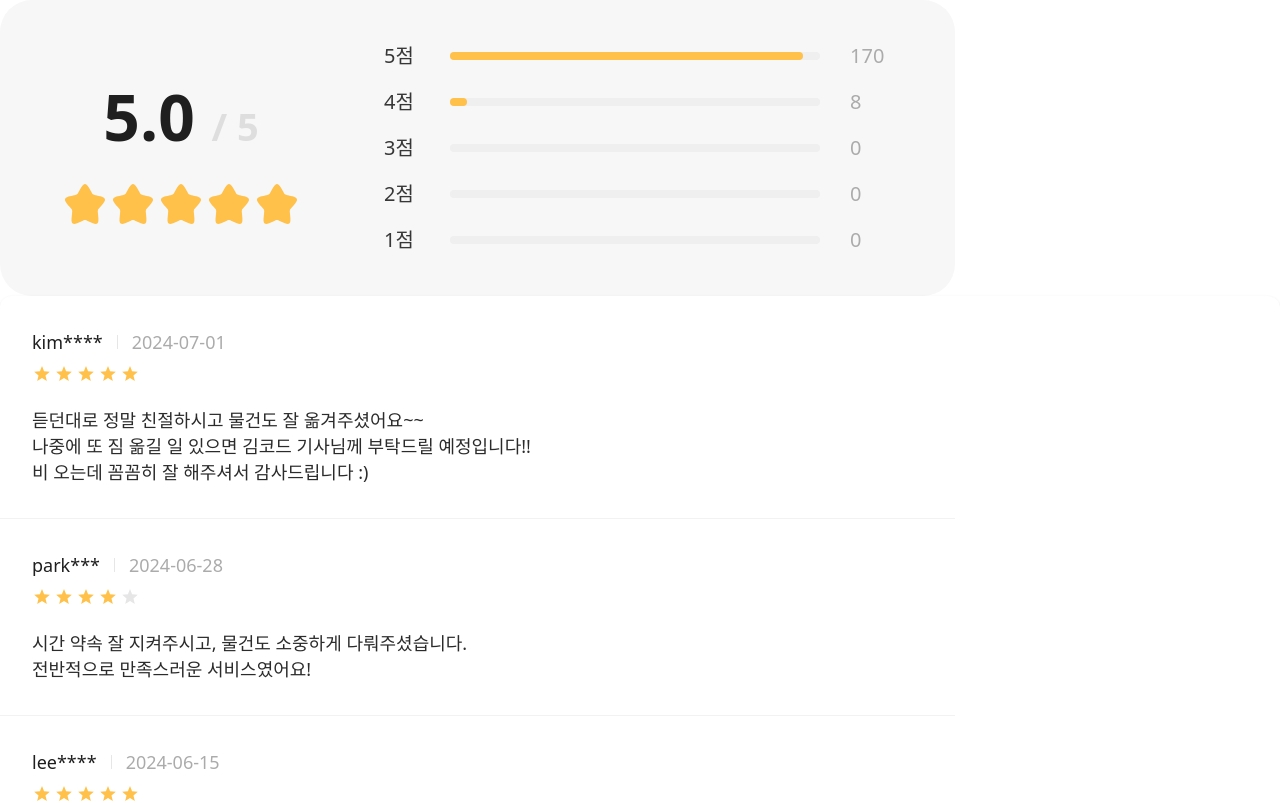
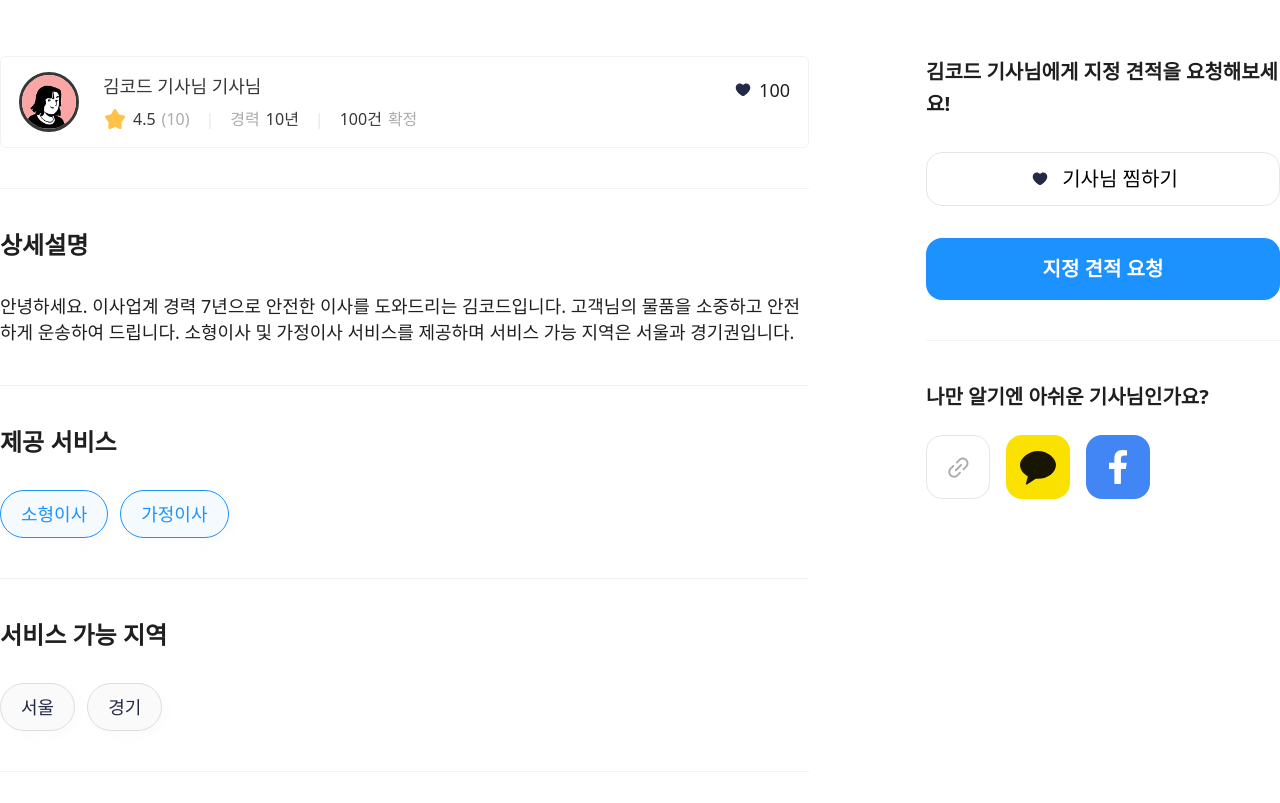
Before and after one commit to Mov2ng/8--Moving-Mov2ng-FE, a Next.js app: page /movers/1 in a window 1280 px wide. Shown: the top 803 px of the page. Built offline with nearby package versions, Linux system fonts and the light colour scheme; a web font is replaced by a local one.

Commit message:
feat:기사님 찾기 상세페이지 구현

```diff
--- a/src/app/movers/(components)/FindDriverList.tsx
+++ b/src/app/movers/(components)/FindDriverList.tsx
@@ -1,6 +1,6 @@
 import MovingTypeChip from '@/components/chips/MovingTypeChip'
 import React from 'react'
-import DriverProfile from './FindDriverProfile'
+import FindDriverProfile from './FindDriverProfile'
 
 export default function DriverList({ size = 'md', name, likeCount, career, confirmedCount, imageSrc }: { size?: 'sm' | 'md', name: string, likeCount: number, career: number, confirmedCount: number, imageSrc?: string }) {
   return (
@@ -20,7 +20,7 @@ export default function DriverList({ size = 'md', name, likeCount, career, confi
         />
       </div>
       <div className={`w-full text-black-300 ${size === 'sm' ? 'pret-14-semibold' : 'pret-2xl-semibold max-md:pret-14-semibold'}`} >고객님의 물품을 안전하게 운송해 드립니다. (한줄소개란)</div>
-      <DriverProfile name={name} likeCount={likeCount} career={career} confirmedCount={confirmedCount} imageSrc={imageSrc} size={size} />
+      <FindDriverProfile name={name} likeCount={likeCount} career={career} confirmedCount={confirmedCount} imageSrc={imageSrc} size={size} />
     </div>
   )
 }
--- a/src/app/movers/(components)/FindDriverProfile.tsx
+++ b/src/app/movers/(components)/FindDriverProfile.tsx
@@ -1,7 +1,8 @@
 import React from "react";
 import Image from "next/image";
 import RatingPoints from "./RatingPoints";
-export default function DriverProfile({ name, likeCount, career, confirmedCount, imageSrc, size = 'md' }: { name: string, likeCount: number, career: number, confirmedCount: number, imageSrc?: string, size?: 'sm' | 'md' }) {
+
+export default function FindDriverProfile({ name, likeCount, career, confirmedCount, imageSrc, size = 'md' }: { name: string, likeCount: number, career: number, confirmedCount: number, imageSrc?: string, size?: 'sm' | 'md' }) {
   return (
     <div className={`flex items-center max-w-[907px] w-full h-[92px] max-md:h-[78px] bg-gray-50 border border-line-100 rounded-md
         ${size === 'sm' ? 'gap-3 p-[10px]' : 'gap-6 px-4.5 py-4 max-md:p-[10px] max-md:gap-3'}`}>
--- a/src/app/movers/(components)/RatingPoints.tsx
+++ b/src/app/movers/(components)/RatingPoints.tsx
@@ -3,7 +3,7 @@ import Image from 'next/image'
 export default function RatingPoints({ rating, count, size = 'md' }: { rating: number, count: number, size?: 'sm' | 'md' }) {
   return (
     <div className='flex items-center gap-[6px] max-md:gap-0.5'>
-      <Image src="assets/icon/ic-star-active.svg" alt="star" width={24} height={24} className={`max-md:w-5 max-md:h-5 max-sm:w-4 max-sm:h-4 ${size === 'sm' ? 'w-[18px] h-[18px]' : 'w-6 h-6'}`} />
+      <Image src="/assets/icon/ic-star-active.svg" alt="star" width={24} height={24} className={`max-md:w-5 max-md:h-5 max-sm:w-4 max-sm:h-4 ${size === 'sm' ? 'w-[18px] h-[18px]' : 'w-6 h-6'}`} />
       <span className='pret-16-medium text-black-300 max-md:pret-13-medium'>{rating}</span>
       <span className='pret-16-medium text-gray-300 max-md:pret-13-medium'>({count})</span>
     </div>
--- a/src/app/movers/(components)/ReviewList.tsx
+++ b/src/app/movers/(components)/ReviewList.tsx
@@ -1,14 +1,5 @@
-// import React from 'react'
-
-// export default function ReviewList() {
-//   return (
-//     <div>
-
-//     </div>
-//   );
-// }
-
-import React from 'react';
+import React from "react";
+import StarRating from "./StarRating";
 
 interface ReviewCardProps {
   username: string;
@@ -18,133 +9,44 @@ interface ReviewCardProps {
   isLast?: boolean;
 }
 
-// Star Icon Component
-const StarIcon = ({ filled = true }: { filled?: boolean }) => (
-  <svg
-    className="w-5 h-5"
-    viewBox="0 0 20 20"
-    fill={filled ? '#FFC149' : '#E6E6E6'}
-    xmlns="http://www.w3.org/2000/svg"
-  >
-    <path d="M10 2L12.09 7.26L17.82 7.64L13.46 11.38L14.82 17L10 14.04L5.18 17L6.54 11.38L2.18 7.64L7.91 7.26L10 2Z" />
-  </svg>
-);
-
-// Star Rating Component
-const StarRating = ({ rating }: { rating: number }) => (
-  <div className="flex items-center gap-0.5" role="img" aria-label={`별점 ${rating}점`}>
-    {[1, 2, 3, 4, 5].map((star) => (
-      <StarIcon key={star} filled={star <= rating} />
-    ))}
-  </div>
-);
-
-// Main ReviewCard Component
-export const ReviewCard: React.FC<ReviewCardProps> = ({
+export default function ReviewList({
   username,
   date,
   rating,
   content,
   isLast = false,
-}) => {
+}: ReviewCardProps) {
   return (
     <article
       className={`
         w-full max-w-[955px] bg-white
         flex flex-col gap-6
-        py-8 px-8
-        ${!isLast ? 'border-b border-[#F2F2F2]' : ''}
+        py-8
+        ${!isLast ? "border-b border-[#F2F2F2]" : ""}
       `}
     >
       {/* Header Section */}
-      <header className="flex flex-col gap-2">
+      <div className="flex flex-col gap-2">
         {/* User Info Row */}
         <div className="flex items-center gap-[14px]">
-          <span className="text-lg font-normal text-[#1F1F1F]">
-            {username}
-          </span>
+          <span className="pret-2lg-regular text-black-400">{username}</span>
 
           {/* Divider */}
-          <div className="w-px h-[14px] bg-[#E6E6E6]" />
+          <div className="w-px h-[14px] bg-line-200" />
 
-          <time
-            className="text-lg font-normal text-[#ABABAB]"
-            dateTime={date}
-          >
+          <time className="pret-2lg-regular text-gray-300" dateTime={date}>
             {date}
           </time>
         </div>
 
         {/* Star Rating */}
-        <StarRating rating={rating} />
-      </header>
+        <StarRating rating={rating} size={20} />
+      </div>
 
       {/* Review Content */}
-      <p className="text-lg font-normal text-[#2B2B2B] leading-[1.44] whitespace-pre-line">
+      <p className="pret-2lg-regular text-[#2B2B2B] whitespace-pre-line">
         {content}
       </p>
     </article>
   );
-};
-
-// ReviewCardList Component for multiple reviews
-interface Review {
-  id: string | number;
-  username: string;
-  date: string;
-  rating: number;
-  content: string;
 }
-
-interface ReviewCardListProps {
-  reviews: Review[];
-}
-
-export const ReviewCardList: React.FC<ReviewCardListProps> = ({ reviews }) => {
-  return (
-    <div className="bg-white rounded-xl shadow-sm overflow-hidden">
-      {reviews.map((review, index) => (
-        <ReviewCard
-          key={review.id}
-          username={review.username}
-          date={review.date}
-          rating={review.rating}
-          content={review.content}
-          isLast={index === reviews.length - 1}
-        />
-      ))}
-    </div>
-  );
-};
-
-// Example usage data
-export const exampleReviews: Review[] = [
-  {
-    id: 1,
-    username: 'kim****',
-    date: '2024-07-01',
-    rating: 5,
-    content: `듣던대로 정말 친절하시고 물건도 잘 옮겨주셨어요~~
-나중에 또 짐 옮길 일 있으면 김코드 기사님께 부탁드릴 예정입니다!!
-비 오는데 꼼꼼히 잘 해주셔서 감사드립니다 :)`,
-  },
-  {
-    id: 2,
-    username: 'park***',
-    date: '2024-06-28',
-    rating: 4,
-    content: `시간 약속 잘 지켜주시고, 물건도 소중하게 다뤄주셨습니다.
-전반적으로 만족스러운 서비스였어요!`,
-  },
-  {
-    id: 3,
-    username: 'lee****',
-    date: '2024-06-15',
-    rating: 5,
-    content: `이사 전문 업체답게 정말 프로페셔널하게 작업해주셨습니다.
-무거운 가구도 안전하게 옮겨주시고, 벽이나 바닥에 흠집 하나 없이 완벽하게 마무리해주셨어요.
-다음에도 꼭 이용할게요! 강력 추천합니다 👍`,
-  },
-];
-
-export default ReviewCard;
--- a/src/app/movers/(components)/ReviewPointBox.tsx
+++ b/src/app/movers/(components)/ReviewPointBox.tsx
@@ -1,5 +1,7 @@
 import React from 'react'
 import Image from 'next/image'
+import StarRating from './StarRating';
+
 export default function ReviewPointBox() {
   // 임시 리뷰 rating값
   const ratingList = {
@@ -16,17 +18,11 @@ export default function ReviewPointBox() {
   <div className="flex items-center justify-center gap-[83px] max-w-[955px] w-full h-[296px] bg-background-200 rounded-4xl">
     <div className="flex items-center flex-col gap-[15px]">
       <p className="text-[64px] font-bold text-black-400">5.0 <span className="text-[38px] font-bold text-gray-100"> / 5</span></p>
-      <div className="flex items-center">
-        <Image src="/assets/icon/ic-star-active.svg" alt="star" width={48} height={48} />
-        <Image src="/assets/icon/ic-star-active.svg" alt="star" width={48} height={48} />
-        <Image src="/assets/icon/ic-star-active.svg" alt="star" width={48} height={48} />
-        <Image src="/assets/icon/ic-star-active.svg" alt="star" width={48} height={48} />
-        <Image src="/assets/icon/ic-star-active.svg" alt="star" width={48} height={48} />
-      </div>
+      <StarRating rating={5} size={48} />
     </div>
     <div className="flex flex-col gap-[14px] max-w-[510px] w-full">
       {Object.entries(ratingList).reverse().map(([key, value]) => (
-        <div className="flex items-center gap-[30px] h-8">
+        <div className="flex items-center gap-[30px] h-8" key={key}>
           <p className="w-9 pret-xl-medium text-black-300">{key}점</p>
           <div className="max-w-[370px] w-full h-[8px] bg-background-300 rounded-[15px]">
             <div className="h-full bg-secondary-yellow-100 rounded-[15px]" style={{ width: `${(value / totalRating) * 100}%` }}></div>
--- /dev/null
+++ b/src/app/movers/(components)/StarRating.tsx
@@ -0,0 +1,31 @@
+import Image from "next/image";
+import React from "react";
+
+export default function StarRating({ rating, size = 20 }: { rating: number, size?: number }) {
+  return (
+    <div className="flex items-center">
+      {Array.from({ length: 5 }).map((_, index) => (
+        <StarIcon key={index} size={size} filled={index < rating} />
+      ))}
+    </div>
+  );
+}
+
+const StarIcon = ({
+  size = 20,
+  filled = true,
+}: {
+  size?: number;
+  filled?: boolean;
+}) => (
+  <Image
+    src={
+      filled
+        ? "/assets/icon/ic-star-active.svg"
+        : "/assets/icon/ic-star-default.svg"
+    }
+    alt="star"
+    width={size}
+    height={size}
+  />
+);
--- a/src/app/movers/(components)/moversDetailPage.tsx
+++ b/src/app/movers/(components)/moversDetailPage.tsx
@@ -1,6 +1,12 @@
-import React from 'react'
-import ReviewPointBox from './ReviewPointBox'
-import ReviewList, { ReviewCardList } from './ReviewList'
+import React from "react";
+import ReviewPointBox from "./ReviewPointBox";
+import ReviewList from "./ReviewList";
+import FindDriverProfile from "./FindDriverProfile";
+import RegionChip from "@/components/chips/RegionChip";
+import Image from "next/image";
+import Button from "@/components/common/button";
+import { Pagination } from "@/components/common/Pagination";
+
 // ReviewCardList Component for multiple reviews
 interface Review {
   id: string | number;
@@ -14,8 +20,8 @@ interface Review {
 export const exampleReviews: Review[] = [
   {
     id: 1,
-    username: 'kim****',
-    date: '2024-07-01',
+    username: "kim****",
+    date: "2024-07-01",
     rating: 5,
     content: `듣던대로 정말 친절하시고 물건도 잘 옮겨주셨어요~~
 나중에 또 짐 옮길 일 있으면 김코드 기사님께 부탁드릴 예정입니다!!
@@ -23,16 +29,16 @@ export const exampleReviews: Review[] = [
   },
   {
     id: 2,
-    username: 'park***',
-    date: '2024-06-28',
+    username: "park***",
+    date: "2024-06-28",
     rating: 4,
     content: `시간 약속 잘 지켜주시고, 물건도 소중하게 다뤄주셨습니다.
 전반적으로 만족스러운 서비스였어요!`,
   },
   {
     id: 3,
-    username: 'lee****',
-    date: '2024-06-15',
+    username: "lee****",
+    date: "2024-06-15",
     rating: 5,
     content: `이사 전문 업체답게 정말 프로페셔널하게 작업해주셨습니다.
 무거운 가구도 안전하게 옮겨주시고, 벽이나 바닥에 흠집 하나 없이 완벽하게 마무리해주셨어요.
@@ -42,9 +48,107 @@ export const exampleReviews: Review[] = [
 
 export default function MoversDetailPage({ id }: { id: string }) {
   return (
-    <div>
-      <ReviewPointBox />
-      <ReviewCardList reviews={exampleReviews} />
-    </div>
-  )
+    <section className="flex gap-[117px] w-full pt-[56px] max-md:flex-col max-md:gap-[50px] max-md:px-18 max-sm:px-6">
+      <div className="flex flex-col gap-10 max-w-[955px] w-full">
+        <FindDriverProfile
+          name="김코드 기사님"
+          likeCount={100}
+          career={10}
+          confirmedCount={100}
+          size="md"
+        />
+        <div className="w-full h-px bg-line-100" />
+        <div className="flex flex-col gap-8">
+          <h2 className="pret-2xl-bold text-black-400">상세설명</h2>
+          <p className="pret-2lg-regular text-black-400">
+            안녕하세요. 이사업계 경력 7년으로 안전한 이사를 도와드리는
+            김코드입니다. 고객님의 물품을 소중하고 안전하게 운송하여 드립니다.
+            소형이사 및 가정이사 서비스를 제공하며 서비스 가능 지역은 서울과
+            경기권입니다.
+          </p>
+        </div>
+
+        <div className="w-full h-px bg-line-100" />
+
+        <div className="flex flex-col gap-8">
+          <h2 className="pret-2xl-bold text-black-400">제공 서비스</h2>
+          <div className="flex gap-3">
+            <RegionChip label="소형이사" size="md" selected={true} />
+            <RegionChip label="가정이사" size="md" selected={true} />
+          </div>
+        </div>
+
+        <div className="w-full h-px bg-line-100" />
+
+        <div className="flex flex-col gap-8">
+          <h2 className="pret-2xl-bold text-black-400">서비스 가능 지역</h2>
+          <div className="flex gap-3">
+            <RegionChip label="서울" size="md" />
+            <RegionChip label="경기" size="md" />
+          </div>
+        </div>
+
+        <div className="w-full h-px bg-line-100" />
+
+        <h2 className="pret-2xl-bold text-black-400">리뷰</h2>
+        <ReviewPointBox />
+        <div>
+          {exampleReviews.map((review) => (
+            <ReviewList key={review.id} {...review} />
+          ))}
+          <Pagination page={1} />
+        </div>
+      </div>
+
+      <div className="flex flex-col gap-10">
+        <div className="flex flex-col gap-8 w-[354px] max-md:w-full max-md:h-[54px] max-md:gap-2 max-md:flex-row">
+          <h2 className="pret-xl-semibold text-black-400 max-md:hidden">
+            김코드 기사님에게 지정 견적을 요청해보세요!
+          </h2>
+          <button className="flex items-center justify-center gap-[10px] w-full h-[54px] bg-gray-50 border border-line-200 rounded-2xl pret-xl-medium text-black cursor-pointer max-md:size-[54px]">
+            <Image
+              src="/assets/icon/ic-like-active.svg"
+              alt="heart"
+              width={24}
+              height={24}
+            />
+            <span className="max-md:hidden">기사님 찜하기</span>
+          </button>
+          <Button text="지정 견적 요청" disabled={false} width="full" className="flex items-center justify-center max-md:w-full max-md:h-full" />
+        </div>
+        <div className="w-full h-px bg-line-100" />
+        <div className="flex flex-col gap-[22px] max-md:hidden">
+          <h2 className="pret-xl-semibold text-black-400">
+            나만 알기엔 아쉬운 기사님인가요?
+          </h2>
+          <div className="flex gap-4">
+            <button className="size-16 bg-gray-50 border border-line-200 rounded-2xl flex items-center justify-center">
+              <Image
+                src="/assets/icon/ic-clip.svg"
+                alt="clip"
+                width={36}
+                height={36}
+              />
+            </button>
+            <button className="size-16 bg-[#FAE100] rounded-2xl flex items-center justify-center">
+              <Image
+                src="/assets/icon/ic-kakao.svg"
+                alt="kakao"
+                width={36}
+                height={36}
+              />
+            </button>
+            <button className="size-16 bg-[#4285F4] rounded-2xl flex items-center justify-center">
+              <Image
+                src="/assets/icon/ic-facebook.svg"
+                alt="facebook"
+                width={36}
+                height={36}
+              />
+            </button>
+          </div>
+        </div>
+      </div>
+    </section>
+  );
 }
--- a/src/components/common/Pagination.tsx
+++ b/src/components/common/Pagination.tsx
@@ -1,3 +1,4 @@
+"use client";
 import React from 'react';
 
 interface PaginationProps {
@@ -7,7 +8,7 @@ interface PaginationProps {
   onChange?: (nextPage: number) => void;
 }
 
-const Pagination: React.FC<PaginationProps> = ({
+export const Pagination: React.FC<PaginationProps> = ({
   page = 1,
   pageSize = 15,
   totalCount = 0,
--- a/src/components/common/button.tsx
+++ b/src/components/common/button.tsx
@@ -11,6 +11,7 @@ interface ButtonProps {
   color?: string;
   borderColor?: string;
   backgroundColor?: string;
+  className?: string;
 }
 
 export default function Button({
@@ -19,6 +20,7 @@ export default function Button({
   onClick,
   disabled = false,
   width = "auto",
+  className,
 }: ButtonProps) {
 
   // 색상 변수 선언
@@ -30,6 +32,7 @@ export default function Button({
     padding: "16px",
     borderRadius: "16px",
     fontSize: "20px",
+    fontWeight: "600",
     width,
     cursor: disabled ? "not-allowed" : "pointer",
     transition: "0.2s ease",
@@ -49,7 +52,7 @@ export default function Button({
   const style = variant === "solid" ? solidStyle : outlineStyle;
 
   return (
-    <button style={{ ...baseStyle, ...style }} onClick={onClick} disabled={disabled}>
+    <button style={{ ...baseStyle, ...style }} onClick={onClick} disabled={disabled} className={`${className}`}>
       {text}
     </button>
   );
```
Also changed, not shown: public/assets/icon/ic-facebook.svg (added), public/assets/icon/ic-kakao.svg (added).
